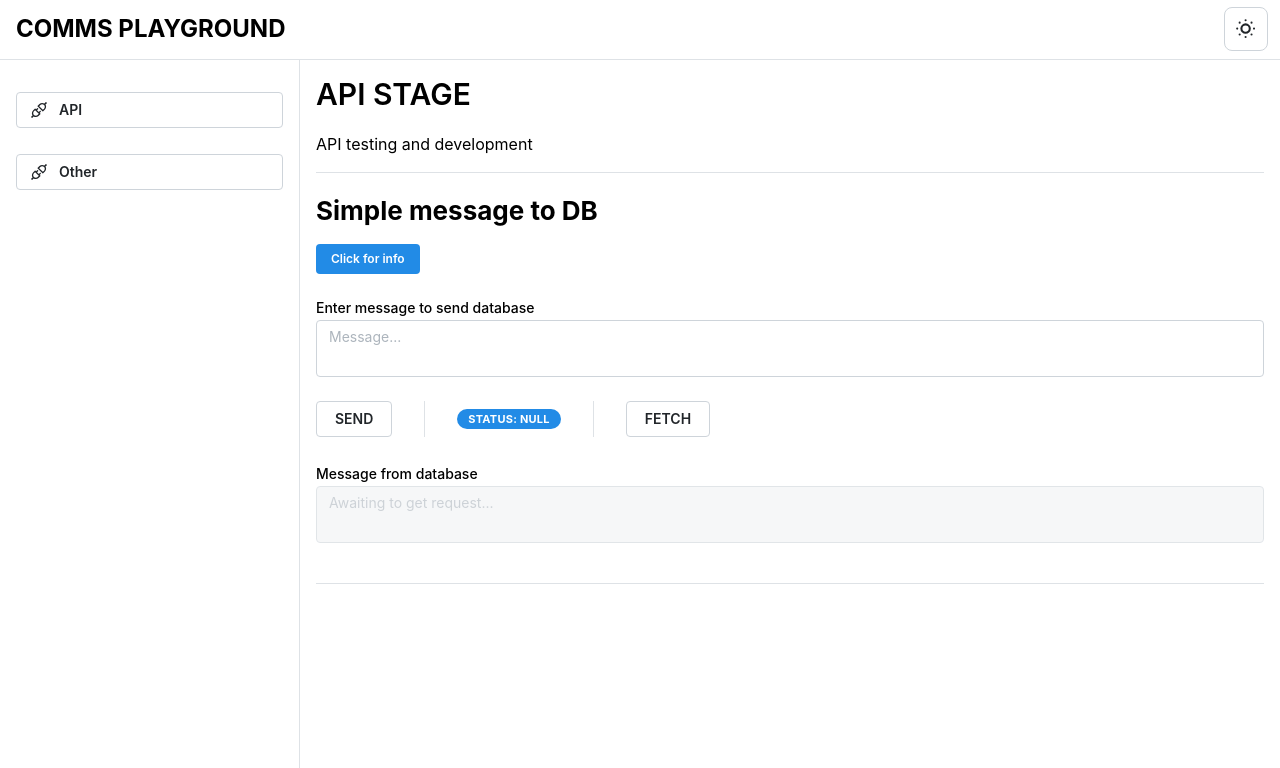
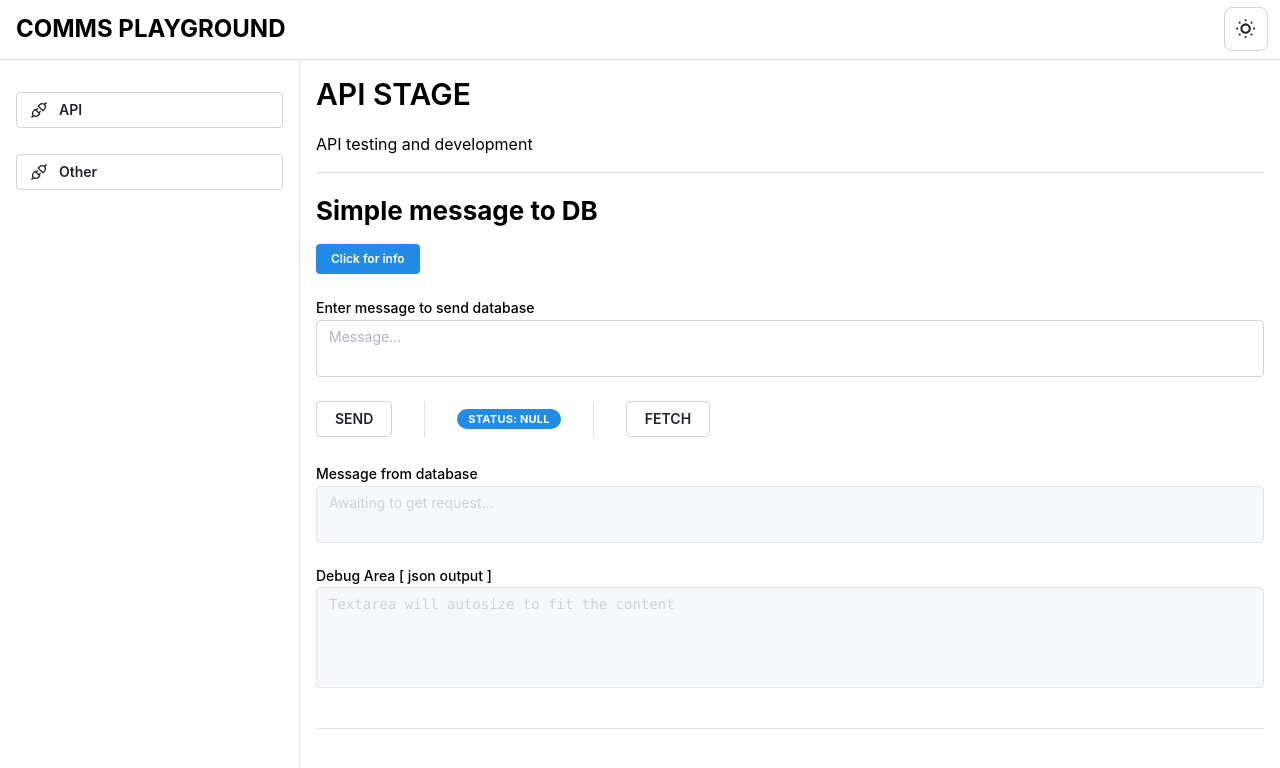
Before and after one commit to jordanandrewks/real-time-web-comms-app, a Next.js app: page / in a window 1280 px wide. Shown: the top 768 px of the page. Built offline with nearby package versions, Linux system fonts and the light colour scheme.

Commit message:
debug console added

```diff
--- a/components/ApiStage/SimpleApiFetch.tsx
+++ b/components/ApiStage/SimpleApiFetch.tsx
@@ -1,7 +1,7 @@
 'use client';
 
 import { useState } from 'react';
-import { Textarea, Divider, Button, Badge, Flex } from '@mantine/core';
+import { Textarea, Divider, Button, Badge, Flex, JsonInput } from '@mantine/core';
 import ContextCollapse from '@/components/ContextCollapse/ContextCollapse';
 
 const statusPlaceHolder = 'STATUS: ';
@@ -18,7 +18,7 @@ export default function SimpleApiFetch() {
 
   const fetchFromDb = async () => {
     /* eslint-disable no-promise-executor-return */
-    // await new Promise((resolve) => setTimeout(resolve, 2000));
+    await new Promise((resolve) => setTimeout(resolve, 2000)); // Mock delay
 
     setDbMessage(value);
     console.log(value);
@@ -77,6 +77,30 @@ export default function SimpleApiFetch() {
           value={dbMessage}
         />
       </div>
+      <JsonInput
+        className="mt-5"
+        label="Debug Area [ json output ]"
+        placeholder="Textarea will autosize to fit the content"
+        validationError="Invalid JSON"
+        formatOnBlur
+        autosize
+        minRows={4}
+        disabled
+      />
     </>
   );
 }
+
+/*
+
+States:
+sending
+sent
+
+fetching
+fetched.
+
+Error
+
+Maybe a debug terminal at the bottom in json format or something??
+*/
```
